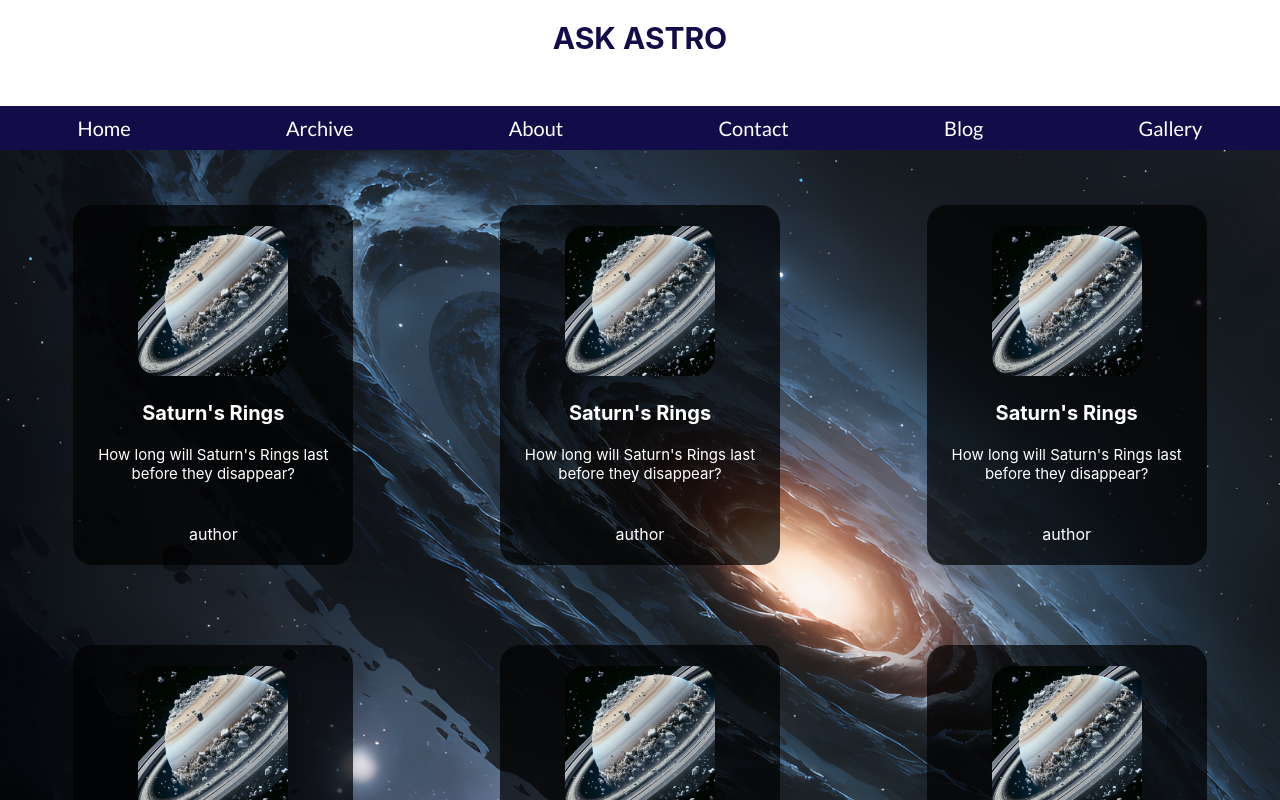
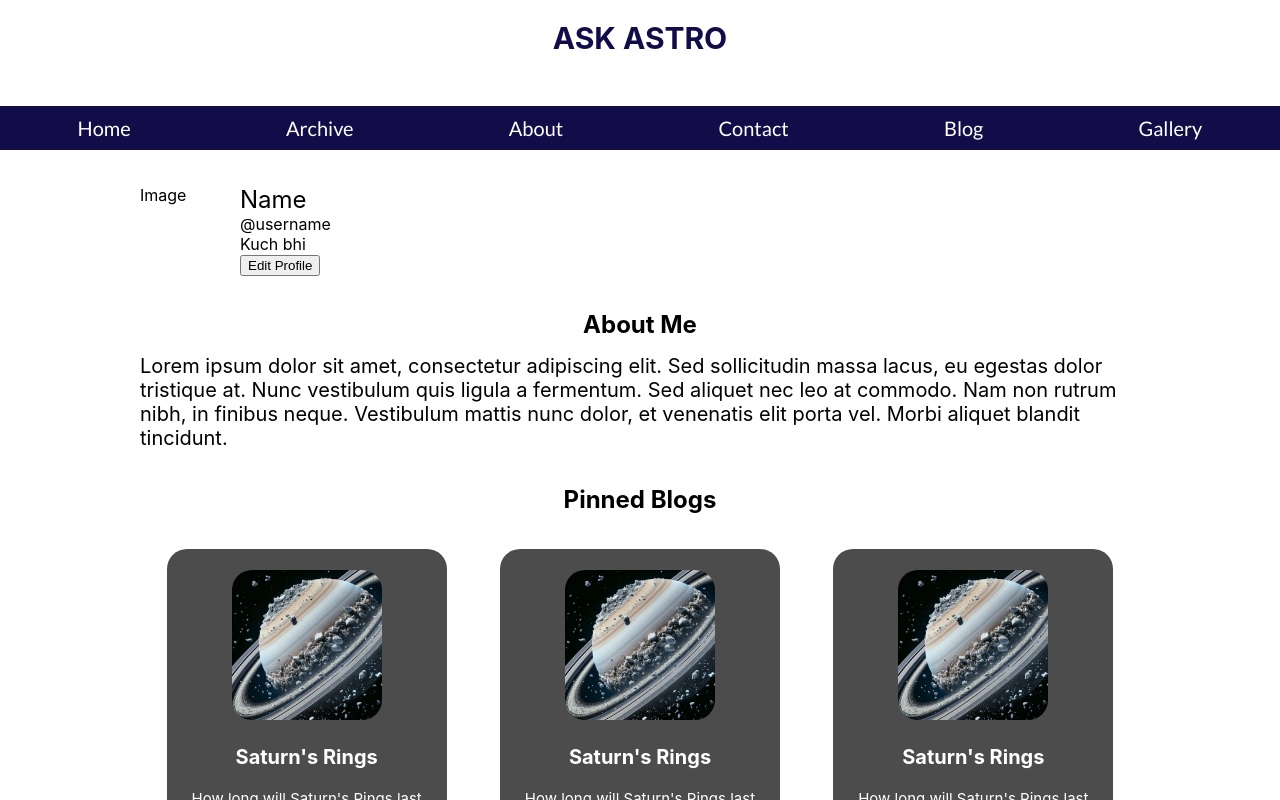
Before and after one commit to Palash3101/AstroTracker, a React (Create React App) app: page / in a window 1280 px wide. Shown: the top 800 px of the page. Built offline with nearby package versions, Linux system fonts and the light colour scheme.

Commit message:
User profile first draft
Created the basic template of user profile page

Co-Authored-By: Anannd1 <186794658+anannd1@users.noreply.github.com>

```diff
--- a/src/App.js
+++ b/src/App.js
@@ -1,9 +1,11 @@
-import Home from "./pages/Home.js";
+// import Home from "./pages/Home.js";
+import UserProfile from "./pages/UserProfile.js";
 
 function App() {
   return (
-    <div className="App">
-      <Home />
+    <div>
+      <UserProfile/>
+      {/* <Home /> */}
     </div>
   );
 }
--- a/src/index.css
+++ b/src/index.css
@@ -5,7 +5,6 @@ body {
     sans-serif;
   -webkit-font-smoothing: antialiased;
   -moz-osx-font-smoothing: grayscale;
-  background-color: rgb(0,0,0);
   /* background:url('back.jpg') no-repeat center center fixed;
   background-size: cover; */
 }
--- /dev/null
+++ b/src/pages/UserProfile.js
@@ -0,0 +1,74 @@
+import BlogContainer from '../components/BlogContainer'
+import Footer from '../components/Footer';
+import Header from '../components/Header';
+import '../stylesheets/UserProfile.css'
+
+function UserProfile() {
+
+  const blog_data =[
+    {
+      id:'1',
+      title: 'Saturn\'s Rings',
+      desc: 'How long will Saturn\'s Rings last before they disappear?',
+      author: 'author'
+    },
+    {
+      id:'2',
+      title: 'Saturn\'s Rings',
+      desc: 'How long will Saturn\'s Rings last before they disappear?',
+      author: 'author'
+    },
+    {
+      id:'3',
+      title: 'Saturn\'s Rings',
+      desc: 'How long will Saturn\'s Rings last before they disappear?',
+      author: 'author'
+    }
+  ];
+
+  const personal_data={
+    name: 'Name',
+    username: '@username',
+    other: 'Kuch bhi',
+    about_me:'Lorem ipsum dolor sit amet, consectetur adipiscing elit. Sed sollicitudin massa lacus, eu egestas dolor tristique at. Nunc vestibulum quis ligula a fermentum. Sed aliquet nec leo at commodo. Nam non rutrum nibh, in finibus neque. Vestibulum mattis nunc dolor, et venenatis elit porta vel. Morbi aliquet blandit tincidunt.'
+  };
+
+
+
+  return (
+    <main>
+      <Header/>
+    <div className='UserProfile'>
+      <div className='personal-data-box'>
+
+        <div className='profile-image'>
+          Image
+        </div>
+
+        <div className='personal-data'>
+          <div className='name'>{personal_data.name}</div>
+          <div className='username'>{personal_data.username}</div>
+          <div className='other'>{personal_data.other}</div>
+          <div className='edit-profile'>
+            <button className='edit-profile-button'>Edit Profile</button>
+          </div>
+        </div>
+
+      </div>
+
+      <div className='about-me-box'>
+        <div className='subheading'>About Me</div>
+        <div className='about-me-data'>{personal_data.about_me}</div>
+      </div>
+
+      <div className='pinned-blog-box'>
+        <div className='subheading'>Pinned Blogs</div>
+        <BlogContainer data={blog_data} />
+      </div>
+    </div>
+    <Footer/>
+    </main>
+  )
+}
+
+export default UserProfile
--- a/src/stylesheets/BlogContainer.css
+++ b/src/stylesheets/BlogContainer.css
@@ -5,7 +5,7 @@
 }
 
 .main-content-box > div{
-  height: 440px;
+  height: 400px;
   width: 1fr;
 
   display: flex;
--- a/src/stylesheets/Footer.css
+++ b/src/stylesheets/Footer.css
@@ -1,11 +1,16 @@
 .foot-link-box{
   display: flex;
   justify-content: center;
-  margin-top: 50px;
+  height: 100px;
+
+  align-items: center;
+
+
+  background-color: black;
 }
 
 .foot-links{
-  color: beige;
+  color: white;
   font-size: 15px;
 
   margin-left: 15px;
--- /dev/null
+++ b/src/stylesheets/UserProfile.css
@@ -0,0 +1,49 @@
+.UserProfile{
+  display: flex;
+  flex-direction: column;
+
+  justify-content: flex-start;
+  align-items: center;
+
+  margin-top: 30px;
+}
+
+.UserProfile > div{
+  width: 1000px;
+}
+
+.personal-data-box{
+  display: flex;
+  flex-direction: row;
+
+  justify-content: flex-start;
+
+  margin-top:   5px;
+  margin-bottom: 25px;
+}
+
+.profile-image{
+  width: 100px;
+  height: 100px;
+}
+
+
+.name{
+  font-size: 24px;
+}
+
+.about-me-box{
+  margin-bottom: 35px;
+}
+
+.subheading{
+  text-align: center;
+  font-size: 24px;
+
+  font-weight: bold;
+}
+
+.about-me-data{
+  font-size: 20px;
+  margin-top: 15px;
+}
```
Also changed, not shown: src/images/bg.png (deleted).
